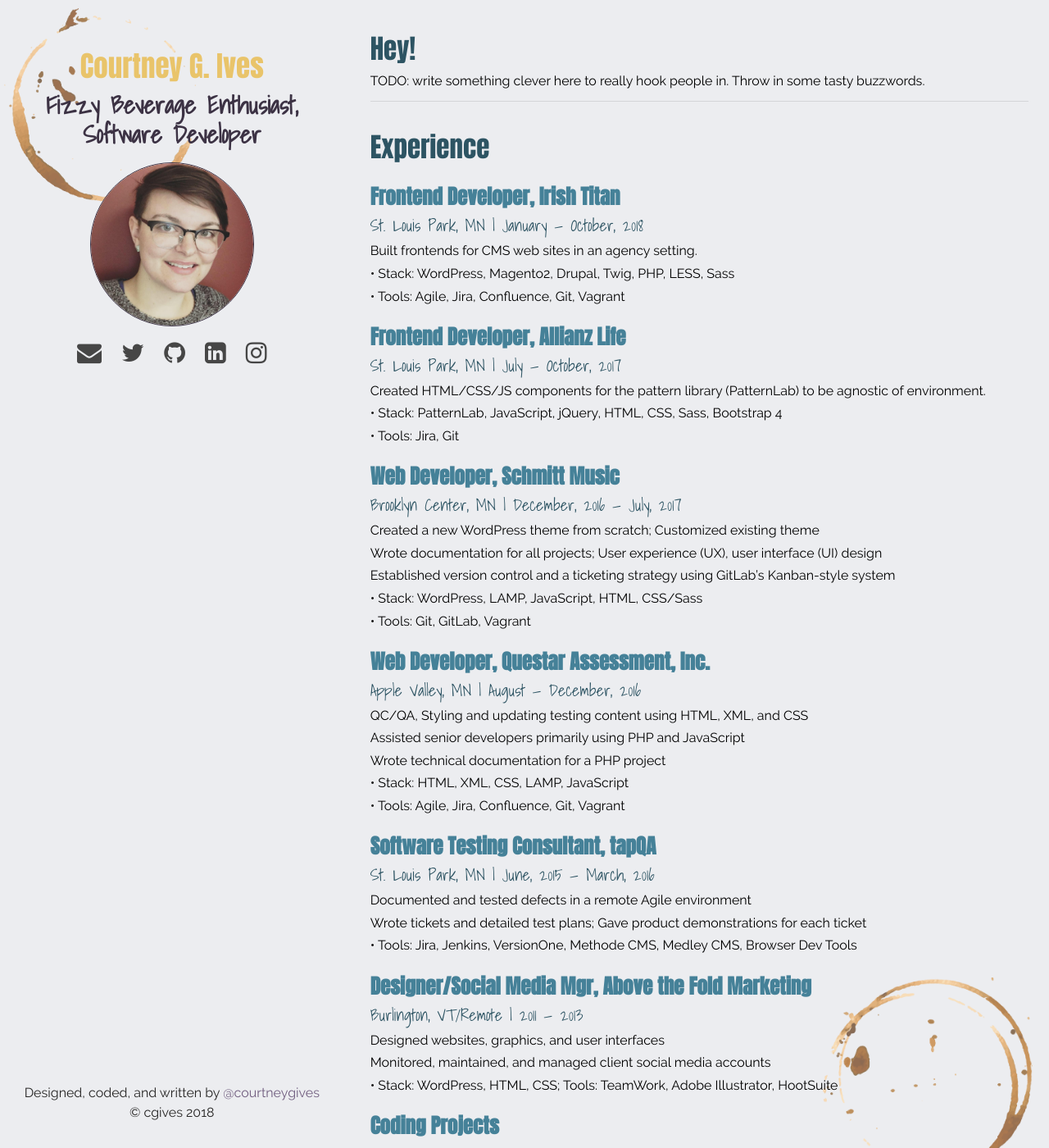
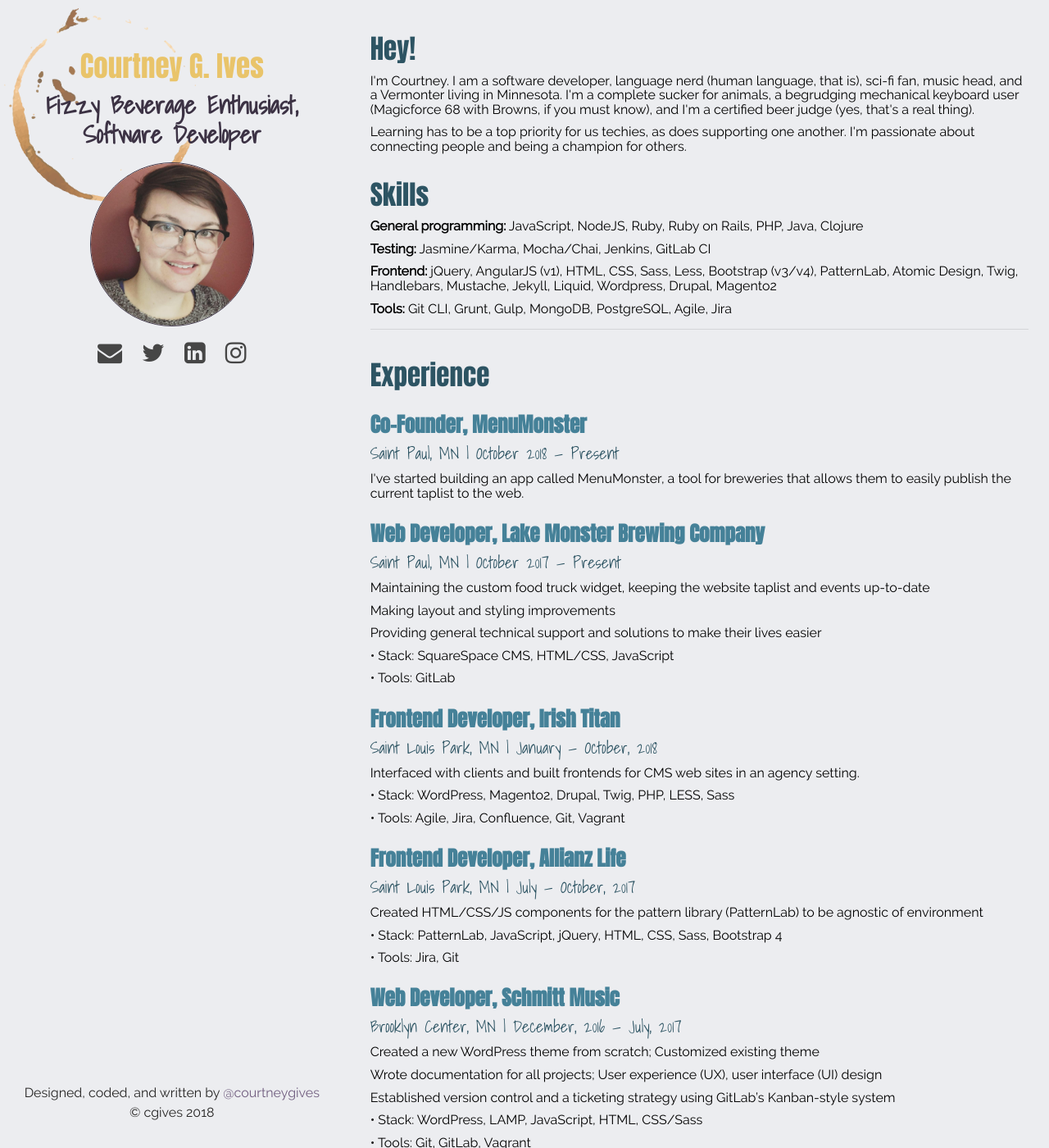
Before and after one commit to courtneygives/courtneygives.github.io, a Jekyll site: the page built from index.html, in a window 1280 px wide and 1400 px high. Shown: the whole window at 82% size. Built offline with Jekyll 4.4.1, drawn with Linux system fonts in a browser that asks for light colours; nearby versions of some CDN libraries; some of the changed text lies outside the part shown.

Commit message:
Content update: skills section, most recent experience

```diff
--- a/_includes/side-panel.html
+++ b/_includes/side-panel.html
@@ -11,7 +11,6 @@
   <ul class="contact">
     <li><a href="mailto:cgives@me.com"><i class="fa fa-envelope" aria-hidden="true"></i></a></li>
     <li><a href="http://www.twitter.com/courtneygives"><i class="fa fa-twitter" aria-hidden="true"></i></a></li>
-    <li><a href="http://www.github.com/courtneygives"><i class="fa fa-github" aria-hidden="true"></i></a></li>
     <li><a href="https://www.linkedin.com/in/courtney-ives-a7076223"><i class="fa fa-linkedin-square" aria-hidden="true"></i></a></li>
     <li><a href="http://www.instagram.com/cgives"><i class="fa fa-instagram" aria-hidden="true"></i></a></li>
   </ul>
--- a/index.html
+++ b/index.html
@@ -9,25 +9,50 @@
 
     <h1 class="resume-section">Hey!</h1>
     <div class="job-desc">
-    <p>TODO: write something clever here to really hook people in. Throw in some tasty buzzwords.</p>
+        <p>I'm Courtney. I am a software developer, language nerd (human language, that is), sci-fi fan, music head, and a Vermonter living in  Minnesota. I'm a complete sucker for animals, a begrudging mechanical keyboard user (Magicforce 68 with Browns, if you must know), and I'm a certified beer judge (yes, that's a real thing).</p>
+        <p>Learning has to be a top priority for us techies, as does supporting one another. I'm passionate about connecting people and being a champion for others.<p>
+    </div>
+
+    <h1 class="resume-section">Skills</h1>
+    <div class="job-desc">
+        <p><strong>General programming:</strong> JavaScript, NodeJS, Ruby, Ruby on Rails, PHP, Java, Clojure</p>
+        <p><strong>Testing:</strong> Jasmine/Karma, Mocha/Chai, Jenkins, GitLab CI</p>
+        <p><strong>Frontend:</strong> jQuery, AngularJS (v1), HTML, CSS, Sass, Less, Bootstrap (v3/v4), PatternLab, Atomic Design, Twig, Handlebars, Mustache, Jekyll, Liquid, Wordpress, Drupal, Magento2</p>
+        <p><strong>Tools:</strong> Git CLI, Grunt, Gulp, MongoDB, PostgreSQL, Agile, Jira</p>
     </div>
 
     <hr>
 
     <h1 class="resume-section">Experience</h1>
 
+    <h2 class="job-title">Co-Founder, MenuMonster</h2>
+    <h3 class="job-info">Saint Paul, MN | October 2018 — Present</h3>
+    <div class="job-desc">
+        <p>I've started building an app called MenuMonster, a tool for breweries that allows them to easily publish the current taplist to the web.</p>
+    </div>
+
+    <h2 class="job-title">Web Developer, Lake Monster Brewing Company</h2>
+    <h3 class="job-info">Saint Paul, MN | October 2017 — Present</h3>
+    <div class="job-desc">
+        <p>Maintaining the custom food truck widget, keeping the website taplist and events up-to-date</p>
+        <p>Making layout and styling improvements</p>
+        <p>Providing general technical support and solutions to make their lives easier</p>
+        <p>• Stack: SquareSpace CMS, HTML/CSS, JavaScript</p>
+        <p>• Tools: GitLab</p>
+    </div>
+
     <h2 class="job-title">Frontend Developer, Irish Titan</h2>
-  <h3 class="job-info">St. Louis Park, MN | January — October, 2018</h3>
+    <h3 class="job-info">Saint Louis Park, MN | January — October, 2018</h3>
     <div class="job-desc">
-    <p>Built frontends for CMS web sites in an agency setting.</p>
+        <p>Interfaced with clients and built frontends for CMS web sites in an agency setting.</p>
         <p>• Stack: WordPress, Magento2, Drupal, Twig, PHP, LESS, Sass</p>
         <p>• Tools: Agile, Jira, Confluence, Git, Vagrant</p>
     </div>
 
     <h2 class="job-title">Frontend Developer, Allianz Life</h2>
-  <h3 class="job-info">St. Louis Park, MN | July — October, 2017</h3>
+    <h3 class="job-info">Saint Louis Park, MN | July — October, 2017</h3>
     <div class="job-desc">
-    <p>Created HTML/CSS/JS components for the pattern library (PatternLab) to be agnostic of environment.</p>
+        <p>Created HTML/CSS/JS components for the pattern library (PatternLab) to be agnostic of environment</p>
         <p>• Stack: PatternLab, JavaScript, jQuery, HTML, CSS, Sass, Bootstrap 4</p>
         <p>• Tools: Jira, Git</p>
     </div>
@@ -53,7 +78,7 @@
     </div>
 
     <h2 class="job-title">Software Testing Consultant, tapQA</h2>
-  <h3 class="job-info">St. Louis Park, MN | June, 2015 — March, 2016</h3>
+    <h3 class="job-info">Saint Louis Park, MN | June, 2015 — March, 2016</h3>
     <div class="job-desc">
         <p>Documented and tested defects in a remote Agile environment</p>
         <p>Wrote tickets and detailed test plans; Gave product demonstrations for each ticket</p>
@@ -71,7 +96,6 @@
     <h2 class="job-title">Coding Projects</h2>
     <div class="job-desc">
         <p>• Android: <a href="https://goo.gl/pteith">Score Cleaver</a> is a Java app I contributed to</p>
-    <p>• Custom WordPress Theme: <a href="https://goo.gl/ccbcNJ">Connie Coleman Fine Jewelry</a></p>
         <p>• Nile of the North map: <a href="https://goo.gl/TbDNGG">Web application</a> for Project Sweetie Pie that I contributed to</p>
     </div>
 
```
Also changed, not shown: _layouts/landing.html (deleted, +0 -70 lines). Lines whose indentation alone changed are shown as unchanged.
